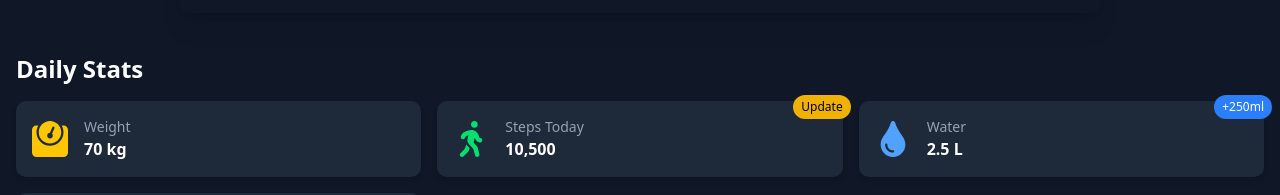
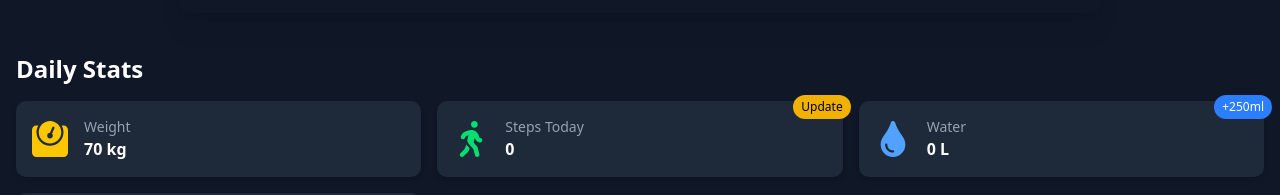
Before and after one commit to Shaaz383/fitFlow, a React (Vite) app: page / in a window 1280 px wide. Shown: the part 860-1055 px from the top of the page. Built offline with nearby package versions, Linux system fonts and the light colour scheme; sample sign-in values are in the browser's storage.

Commit message:
Quick Stats Problem Solved

```diff
--- a/src/customComponents/Homepage/QuickStats.jsx
+++ b/src/customComponents/Homepage/QuickStats.jsx
@@ -1,13 +1,16 @@
 // src/components/QuickStats.js
-import { useState, useContext } from "react";
+import { useState, useContext, useEffect } from "react";
 import { WeightContext } from "@/context/WeightContext";
 import { useAuth } from "@/context/AuthContext";
 import WeightGoalInput from "../Planpage/WeightGoalInput";
 import StatCard from "./QuickStats/StatCard";
 import StepsModal from "./Quickstats/StepsModal";
 import GoalCard from "./Quickstats/GoalModal";
+import { FaWeight, FaWalking, FaTint } from "react-icons/fa";
 
-const QuickStats = ({ stats, updateStat }) => {
+
+
+const QuickStats = ({ updateStat }) => {
   const [isGoalModalOpen, setIsGoalModalOpen] = useState(false);
   const [isStepsModalOpen, setIsStepsModalOpen] = useState(false);
   const [newSteps, setNewSteps] = useState("");
@@ -21,39 +24,81 @@ const QuickStats = ({ stats, updateStat }) => {
     setGoalType,
   } = useContext(WeightContext);
 
-  const handleUpdateSteps = () => {
+  // Create stats array with real-time values from localStorage
+  const [stats, setStats] = useState([
+    {
+      icon: <FaWeight className="text-yellow-400 text-4xl" />,
+      title: "Weight",
+      value: `${currentUser?.stats?.weight || currentWeight || 0} kg`
+    },
+    {
+      icon: <FaWalking className="text-green-400 text-4xl" />,
+      title: "Steps Today",
+      value: `${currentUser?.stats?.steps || 0}`
+    },
+    {
+      icon: <FaTint className="text-blue-400 text-4xl" />,
+      title: "Water",
+      value: `${currentUser?.stats?.water || 0} L`
+    },
+  ]);
+
+  // Update stats when currentUser changes
+  useEffect(() => {
+    if (currentUser?.stats) {
+      setStats([
+        {
+          icon: <FaWeight className="text-yellow-400 text-4xl" />,
+          title: "Weight",
+          value: `${currentUser.stats.weight || currentWeight || 0} kg`
+        },
+        {
+          icon: <FaWalking className="text-green-400 text-4xl" />,
+          title: "Steps Today",
+          value: `${currentUser.stats.steps || 0}`
+        },
+        {
+          icon: <FaTint className="text-blue-400 text-4xl" />,
+          title: "Water",
+          value: `${currentUser.stats.water || 0} L`
+        },
+      ]);
+    }
+  }, [currentUser, currentWeight]);
+
+  const handleUpdateSteps = async () => {
     if (newSteps.trim() !== "") {
-      updateStat("Steps Today", `${newSteps} Steps`);
-      updateUserStats({ steps: parseInt(newSteps) });
+      const stepsValue = parseInt(newSteps);
+      await updateUserStats({ steps: stepsValue });
+
+      // Update local state to reflect changes immediately
+      setStats(prevStats => prevStats.map(stat =>
+        stat.title === "Steps Today"
+          ? { ...stat, value: `${stepsValue}` }
+          : stat
+      ));
+
       setNewSteps("");
       setIsStepsModalOpen(false);
     }
   };
 
   const handleIncreaseWater = async () => {
-    const waterStat = stats.find((stat) => stat.title === "Water");
-    if (waterStat) {
-      const currentWater = parseFloat(waterStat.value);
-      const newWater = (currentWater + 0.25).toFixed(2);
-      updateStat("Water", `${newWater} L`);
-      await updateUserStats({ water: parseFloat(newWater) });
-    }
+    const currentWater = parseFloat(currentUser?.stats?.water || 0);
+    const newWater = (currentWater + 0.25).toFixed(2);
+    await updateUserStats({ water: parseFloat(newWater) });
+
+    // Update local state to reflect changes immediately
+    setStats(prevStats => prevStats.map(stat =>
+      stat.title === "Water"
+        ? { ...stat, value: `${newWater} L` }
+        : stat
+    ));
   };
-
-  // Create stats array with current weight from localStorage
-  const updatedStats = stats.map(stat => {
-    if (stat.title === "Weight") {
-      return {
-        ...stat,
-        value: `${currentUser?.stats?.weight || currentWeight || 0} kg`
-      };
-    }
-    return stat;
-  });
 
   return (
     <div className="grid grid-cols-2 sm:grid-cols-3 gap-4">
-      {updatedStats.map((stat, index) => (
+      {stats.map((stat, index) => (
         <StatCard
           key={index}
           stat={stat}
--- a/src/customComponents/Homepage/Quickstats/StatCard.jsx
+++ b/src/customComponents/Homepage/Quickstats/StatCard.jsx
@@ -1,6 +1,4 @@
 // src/components/QuickStats/StatCard.js
-import { FaWalking, FaTint } from "react-icons/fa";
-
 const StatCard = ({ stat, onIncreaseWater, onOpenStepsModal }) => {
   return (
     <div className="bg-gray-800 p-4 rounded-lg shadow-md hover:shadow-lg transition-shadow duration-300 relative">
```
